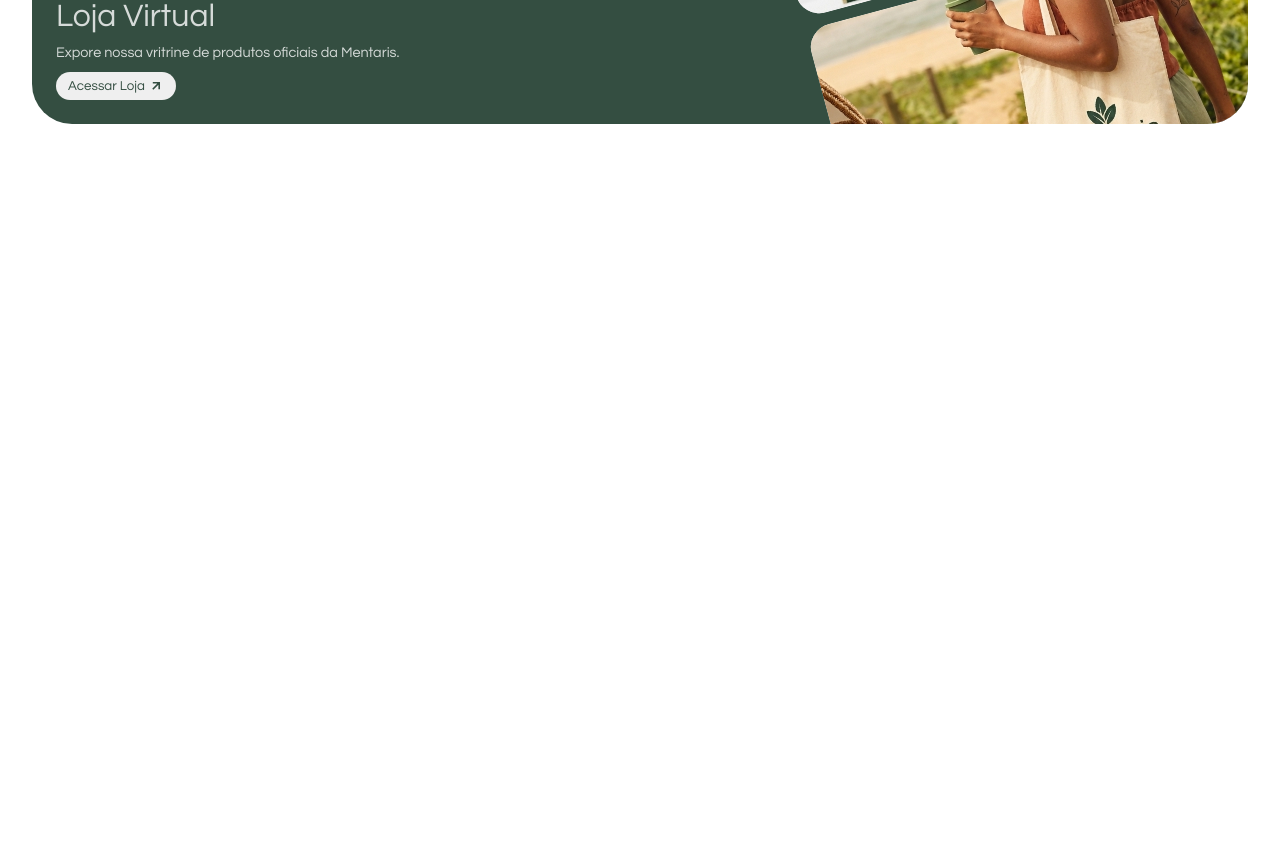
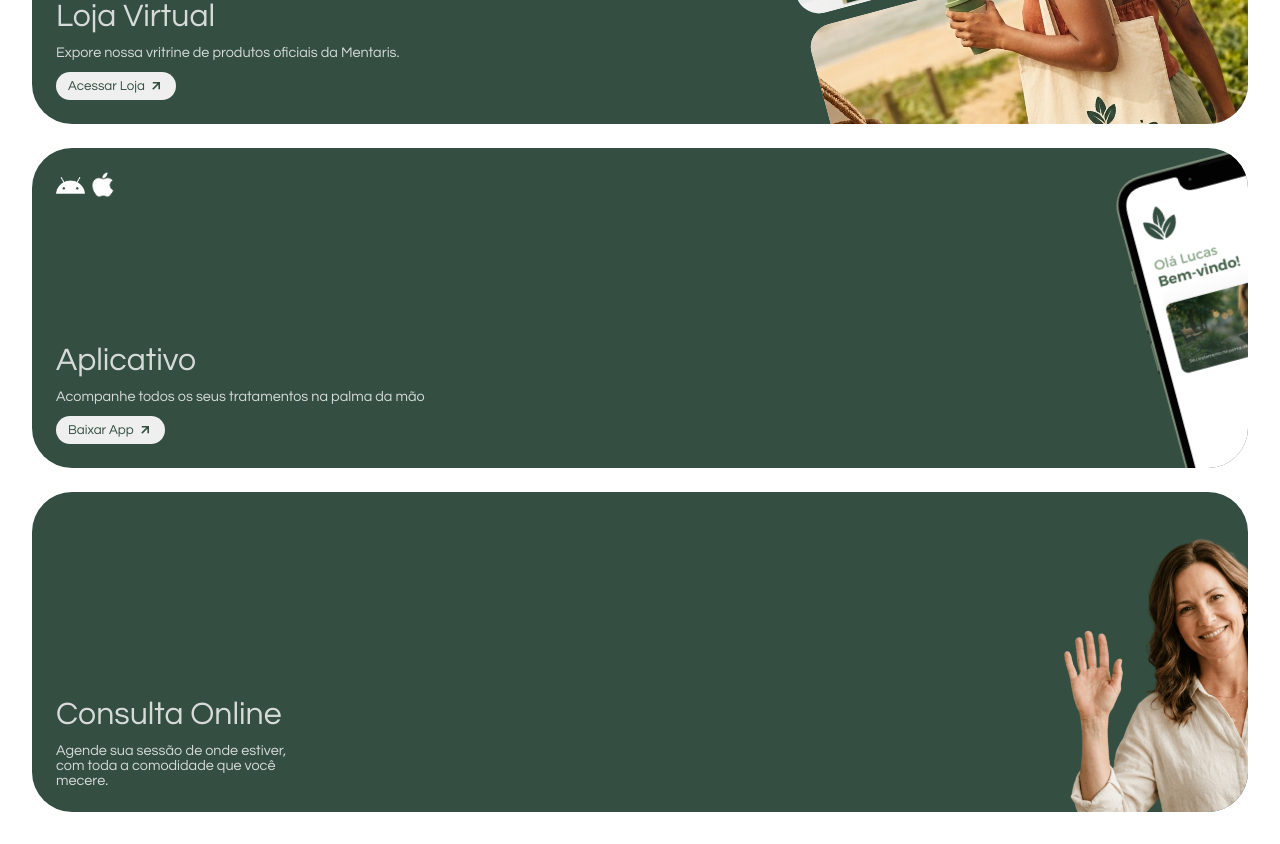
Before and after one commit to DevLucasHenrique/mentaris-app, a React (Vite) app in the folder mentaris-app/: page / in a window 1280 px wide. Shown: the part 3160-4004 px from the top of the page. Before the commit the page ends 3316 px from the top, so only its background shows below. Built offline with nearby package versions, Linux system fonts and the light colour scheme.

Commit message:
Finish ecosystem Section

```diff
--- a/mentaris-app/src/components/HomePage.css
+++ b/mentaris-app/src/components/HomePage.css
@@ -32,7 +32,7 @@ section#ecosystem .systems-container {
   gap: 24px;
 }
 
-.info {
+section#ecosystem .system.store-card > .info {
   width: 90%;
   padding: 24px;
   display: flex;
@@ -43,31 +43,34 @@ section#ecosystem .systems-container {
 }
 
 section#ecosystem .system {
+  background-color: var(--blackGreen);
   position: relative;
   display: flex;
-  flex-direction: row;
-  background-color: var(--blackGreen);
   width: 100%;
   height: 320px;
   border-radius: 40px;
   overflow: hidden;
 }
 
+section#ecosystem .system.store-card {
+  flex-direction: row;
+}
+
 .system .system-title {
   font-size: 2em;
   font-weight: 400;
-  color: rgba(255, 255, 255, 0.800);
+  color: rgba(255, 255, 255, 0.8);
   font-family: var(--titleFont);
 }
 
 .system .system-text {
   font-size: 0.9em;
   font-weight: 200;
-  color: rgba(255, 255, 255, 0.800);
+  color: rgba(255, 255, 255, 0.8);
   font-family: var(--titleFont);
 }
 
-.system .store-button {
+.system .go-button {
   display: flex;
   align-items: center;
   justify-content: center;
@@ -110,10 +113,80 @@ section#ecosystem .system {
   background-color: #eee;
 }
 
-.android-icon {
+.system.app-card {
+  display: flex;
+  flex-flow: column nowrap;
+  padding: 24px;
+}
+
+.app-card .android-icon {
   width: 29px;
 }
 
-.apple-icon {
+.app-card .apple-icon {
   width: 26px;
 }
+
+.brands {
+  display: flex;
+  justify-content: space-between;
+  align-items: start;
+  width: 60px;
+  padding: 0px;
+}
+
+.app-card > .info {
+  display: flex;
+  flex-flow: column nowrap;
+  justify-content: flex-end;
+  height: 100%;
+  gap: 12px;
+}
+
+.mobile-image {
+  position: absolute;
+  top: 0%;
+  right: -150px;
+  width: auto;
+  height: 140%;
+  display: flex;
+  flex-flow: row wrap;
+  gap: 12px;
+  rotate: -15deg;
+  z-index: 1;
+}
+
+.app-card > .info > .system-text {
+  width: 70%;
+}
+
+
+.online-call > .info {
+  display: flex;
+  flex-flow: column nowrap;
+  padding: 24px;
+  justify-content: flex-end;
+  height: 100%;
+  gap: 12px;
+}
+
+.online-call > .info .system-title {
+  width: 50%;
+}
+
+.online-call > .info .system-text {
+  width: 50%;
+}
+
+.online-call .woman-illustration {
+  position: absolute;
+  top: 15%;
+  right: -90px;
+  width: auto;
+  height: 90%;
+  display: flex;
+  flex-flow: row wrap;
+  gap: 12px;
+  rotate: -12deg;
+  z-index: 1;
+}
--- a/mentaris-app/src/components/HomePage.tsx
+++ b/mentaris-app/src/components/HomePage.tsx
@@ -1,9 +1,13 @@
 import { Header } from "./header/Header";
 import "./HomePage.css";
 import background from "../assets/images/background.png";
-import arrow from "../assets/icons/arrow-up.svg"
-import bagsImage from "../assets/images/bags.png"
-import beach from "../assets/images/beach.png"
+import arrow from "../assets/icons/arrow-up.svg";
+import bagsImage from "../assets/images/bags.png";
+import beach from "../assets/images/beach.png";
+import apple from "../assets/icons/apple.png";
+import android from "../assets/icons/android.png";
+import illustrationApp from "../assets/images/app-illustration.png";
+import womanIllustration from "../assets/images/woman-ilustration.png";
 
 export function HomePage() {
   return (
@@ -16,11 +20,15 @@ export function HomePage() {
       <section id="ecosystem">
         <h2 className="ecosystem-title">Tratamento descomplicado</h2>
         <div className="systems-container">
-          <div className="system">
+          <div className="system store-card">
             <div className="info">
               <h4 className="system-title">Loja Virtual</h4>
-              <p className="system-text">Expore nossa vritrine de produtos oficiais da Mentaris.</p>
-              <button className="store-button">Acessar Loja <img className="arrow-up" src={arrow} alt="" /></button>
+              <p className="system-text">
+                Expore nossa vritrine de produtos oficiais da Mentaris.
+              </p>
+              <button className="go-button">
+                Acessar Loja <img className="arrow-up" src={arrow} alt="" />
+              </button>
             </div>
             <div className="images">
               <img src={bagsImage} alt="Bags" />
@@ -28,6 +36,32 @@ export function HomePage() {
             </div>
           </div>
 
+          <div className="app-card system">
+            <div className="brands">
+              <img src={android} className="android-icon" alt="Android" />
+              <img src={apple} className="apple-icon" alt="Apple" />
+            </div>
+            <div className="info">
+              <h4 className="system-title">Aplicativo</h4>
+              <p className="system-text">
+                Acompanhe todos os seus tratamentos na palma da mão
+              </p>
+              <button className="go-button">
+                Baixar App <img className="arrow-up" src={arrow} alt="" />
+              </button>
+            </div>
+            <img className="mobile-image" src={illustrationApp} />
+          </div>
+
+          <div className="system online-call">
+            <div className="info">
+              <h4 className="system-title">Consulta Online</h4>
+              <p className="system-text">
+                Agende sua sessão de onde estiver, com toda a comodidade que você mecere.
+              </p>
+            </div>
+            <img src={womanIllustration} alt="Woman" className="woman-illustration" />
+          </div>
         </div>
       </section>
     </>
```
Also changed, not shown: mentaris-app/src/assets/images/app-illustration.png (added), mentaris-app/src/assets/images/woman-ilustration.png (added).
